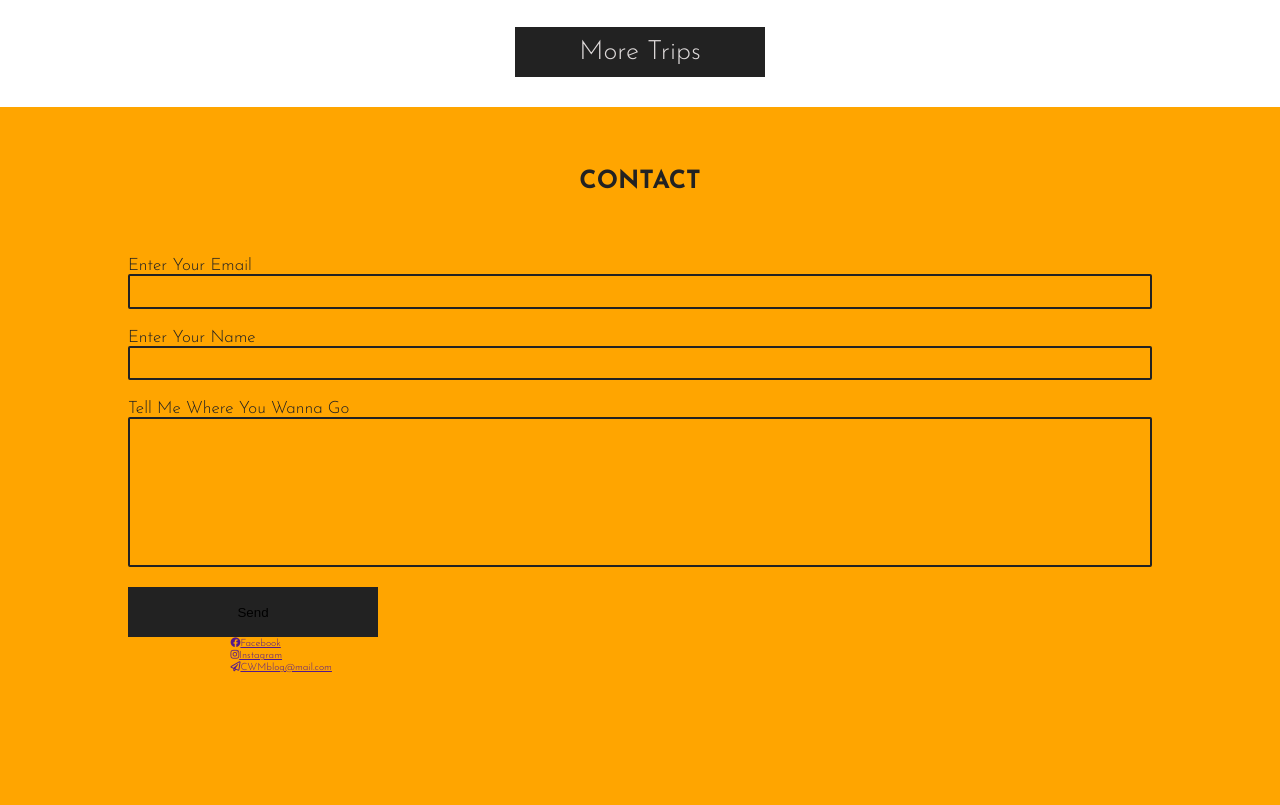
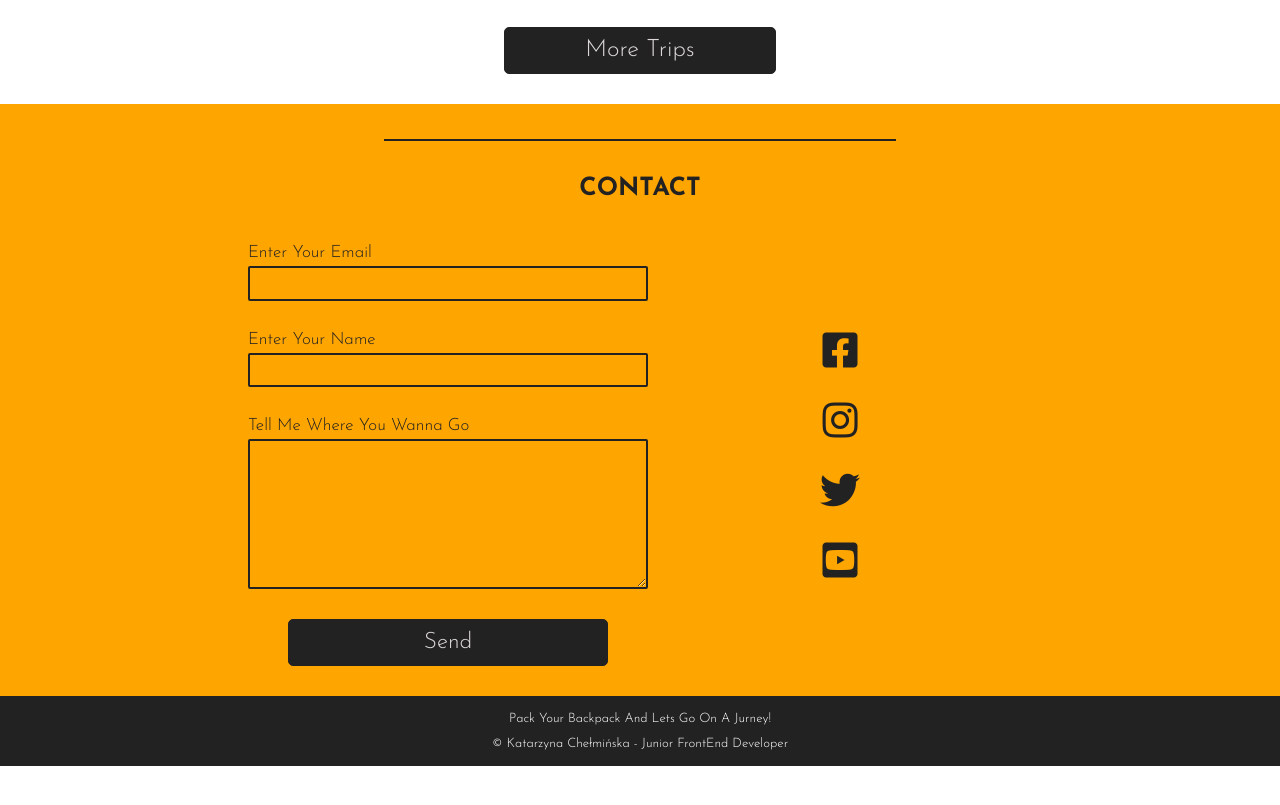
Before and after one commit to kchelminska/Travel_Blog, a plain HTML site: page index.html in a window 1280 px wide. Shown: the part 1763-2568 px from the top of the page. After the commit the page ends 2529 px from the top, so only its background shows below. Drawn offline with Linux system fonts and the light colour scheme.

Commit message:
Stylowanie sekcji socials

```diff
--- a/css/style.css
+++ b/css/style.css
@@ -260,19 +260,21 @@ button {
     top: 46vh;
     background-color: var(--color1);
     border-style: none;
+    border-radius: 5px;
     border: 1px solid var(--color1);
-    height: 30px;
+    transition: .3s;
 }
 
 button a {
+    display: block;
     color: rgb(221, 217, 217);
-    font-size: 1.2em;
+    font-size: 1.4em;
     font-family: 'Josefin Sans', sans-serif;
     text-decoration: none;
     font-weight: 400;
-    line-height: 30px;
-    padding: 12px 20px;
-
+    line-height: 35px;
+    padding: 0 20px;
+    transition: .3s;
 }
 
 @media (orientation: landscape) {
@@ -297,7 +299,6 @@ button a {
         top: 48vh;
     }
 }
-
 
 @media (min-width: 530px) and (orientation: landscape) {
     .motto p:first-child {
@@ -346,17 +347,6 @@ button a {
     .motto p:nth-child(3) {
         top: 32vh;
     }
-
-    button {
-        height: 40px;
-    }
-
-    button a {
-        font-size: 1.5em;
-        line-height: 40px;
-        padding: 12px 30px;
-
-    }
 }
 
 @media (min-width: 700px) and (orientation: landscape) {
@@ -375,13 +365,7 @@ button a {
 
     .motto button {
         top: 51vh;
-        height: 40px;
-
-    }
-
-    .motto button a {
         font-size: 1.5em;
-        line-height: 40px;
     }
 }
 
@@ -399,15 +383,9 @@ button a {
         top: 35vh;
     }
 
-
-    .motto button {
-        height: 40px;
-        padding: 0 20px;
-    }
-
     .motto button a {
         font-size: 2em;
-        line-height: 40px;
+        padding: 10px 40px;
     }
 }
 
@@ -429,12 +407,9 @@ button a {
         top: 52vh;
     }
 
-    .motto button a {
-        font-size: 2em;
-        line-height: 40px;
+    button a {
+        font-size: 1.7em;
     }
-
-
 }
 
 @media (min-width: 1000px) and (orientation:landscape) {
@@ -452,18 +427,11 @@ button a {
 
     .motto button {
         top: 50vh;
-        transition: 0.3s;
-    }
-
-    button {
-        height: 50px;
-        width: 250px;
     }
 
     button a {
-        transition: 0.2s;
-        font-size: 2em;
-        line-height: 50px;
+        padding: 5px 40px;
+        cursor: pointer;
     }
 
     button:hover {
@@ -672,8 +640,11 @@ button a {
 }
 
 #trips button {
-    width: 170px;
     margin: 30px auto;
+}
+
+#trips button a {
+    padding: 0 50px;
 }
 
 @media (orientation:landscape) {
@@ -741,68 +712,140 @@ button a {
         background-size: 110%;
     }
 
-    #trips button {
-        height: 50px;
-        width: 250px;
-    }
+    #trips button a {
+        font-size: 1.8em;
+        padding: 5px 80px;
 
-    #trips button a {
-        font-size: 2em;
-        line-height: 50px;
     }
 }
 
 /* Stylowanie sekcji kontakt */
 
 #contact {
-    height: 100vh;
     background-color: var(--colorhover);
 }
 
 #contact h1 {
+    position: relative;
+    line-height: 70px;
+    padding: 50px 0 20px 0;
     font-size: 2.5em;
     text-transform: uppercase;
-    line-height: 150px;
-    /* padding-top: 30px;
-    padding-bottom: 30px; */
     text-align: center;
+
 }
 
-#contact div {
-    margin: 0 auto;
+#contact h1:before {
+    content: "";
+    position: absolute;
+    display: block;
+    top: 35px;
+    left: 50%;
+    transform: translateX(-50%);
+    width: 40%;
+    height: 2px;
+    background-color: var(--color1);
+}
+
+#contact>div {
     display: flex;
     flex-direction: column;
-    width: 80%;
+    align-items: center;
+
 }
 
 #contact div form {
     display: flex;
     flex-direction: column;
+    /* align-items: center; */
 }
 
 #contact div form label {
     font-size: 1.7em;
+    margin-bottom: 5px;
 }
 
-#contact div form input {
+#contact div form input,
+textarea {
     border-style: none;
     background-color: transparent;
     border: 2px solid var(--color1);
     border-radius: 2px;
     font-size: 1.7em;
     line-height: 1.8em;
-    margin-bottom: 20px;
+    margin-bottom: 30px;
 }
 
-#contact div form input:nth-of-type(3) {
-    height: 150px
+#contact button {
+    width: 80%;
+    margin: 0 auto;
 }
 
-input:focus {
-    background-color: pink;
+textarea {
+    height: 150px;
 }
 
+.socials {
+    display: flex;
+    justify-content: space-around;
+    padding: 40px 0;
+    width: 80%;
+}
 
+.socials a {
+    text-decoration: none;
+    color: var(--color1);
+}
+
+.socials a i {
+    font-size: 3em;
+    transition: .3s;
+}
+
+@media(min-width: 600px) {
+    #contact>div {
+        /* display: flex; */
+        flex-direction: row;
+        justify-content: center;
+        padding-bottom: 30px;
+    }
+
+    #contact div form {
+        width: 40%;
+        max-width: 400px;
+    }
+
+    .socials {
+        align-self: stretch;
+        flex-direction: column;
+        justify-content: center;
+        align-items: center;
+        width: 30%;
+        padding: 0;
+    }
+
+    .socials a {
+        margin: 15px 0;
+    }
+
+    .socials a i {
+        font-size: 4em;
+    }
+}
+
+@media (min-width: 1000px) {
+    #contact button:hover {
+        background-color: var(--color2);
+    }
+
+    #contact button:hover a {
+        color: var(--color1);
+    }
+
+    .socials a i:hover {
+        color: var(--color2);
+    }
+}
 
 
 /* <------- Stylowanie sekcji footer -------> */
--- a/index.html
+++ b/index.html
@@ -37,9 +37,9 @@
         </nav>
         <header id="home">
             <div class="motto">
-                <p>Travel is the healthiest</p>
+                <p>Travel Is The Healthiest</p>
                 <p>addiction</p>
-                <p>so lets go!</p>
+                <p>So Lets Go!</p>
                 <button> <a href="#">Check It Out</a></button>
             </div>
         </header>
@@ -77,13 +77,14 @@
                     <label for="name">Enter Your Name</label>
                     <input type="text">
                     <label for="text">Tell Me Where You Wanna Go</label>
-                    <input type="message">
-                    <button>Send</button>
+                    <textarea name="" id="" cols="30" rows="10"></textarea>
+                    <button> <a href="#">Send</a></button>
                 </form>
                 <div class="socials">
-                    <a href=""><i class="fab fa-facebook"></i>Facebook</a>
-                    <a href=""><i class="fab fa-instagram"></i>Instagram</a>
-                    <a href=""><i class="far fa-paper-plane"></i>CWMblog@mail.com</a>
+                    <a href=""><i class="fab fa-facebook-square"></i></a>
+                    <a href=""><i class="fab fa-instagram"></i></a>
+                    <a><i class="fab fa-twitter"></i></a>
+                    <a href=""><i class="fab fa-youtube-square"></i></a>
                 </div>
             </div>
         </section>
```
